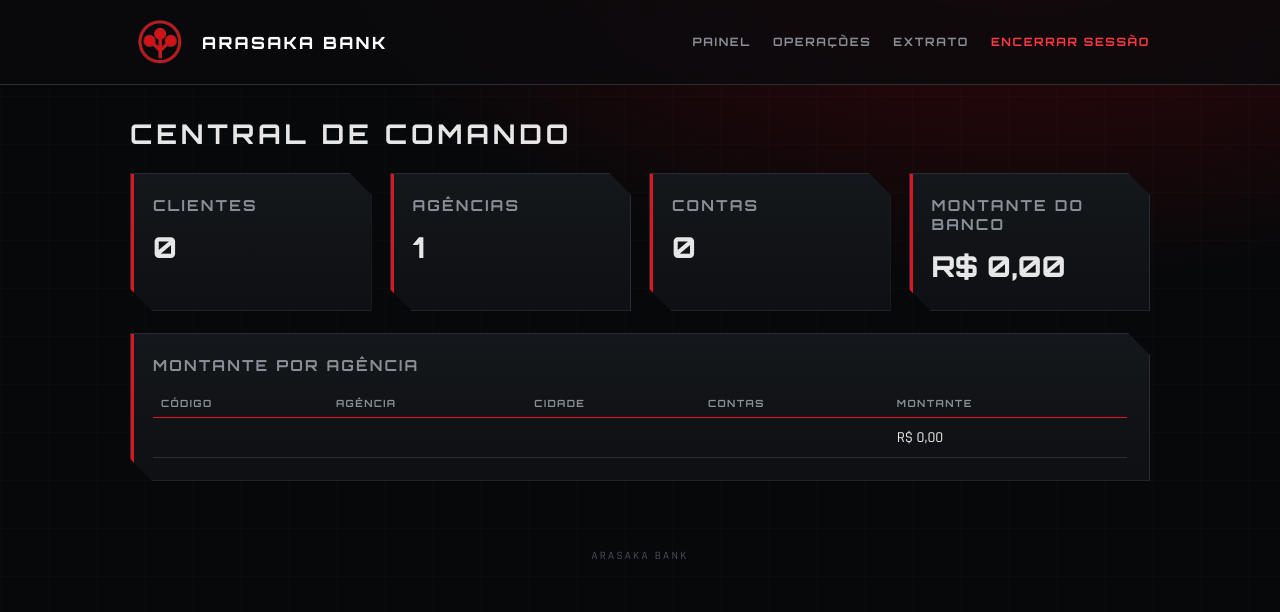
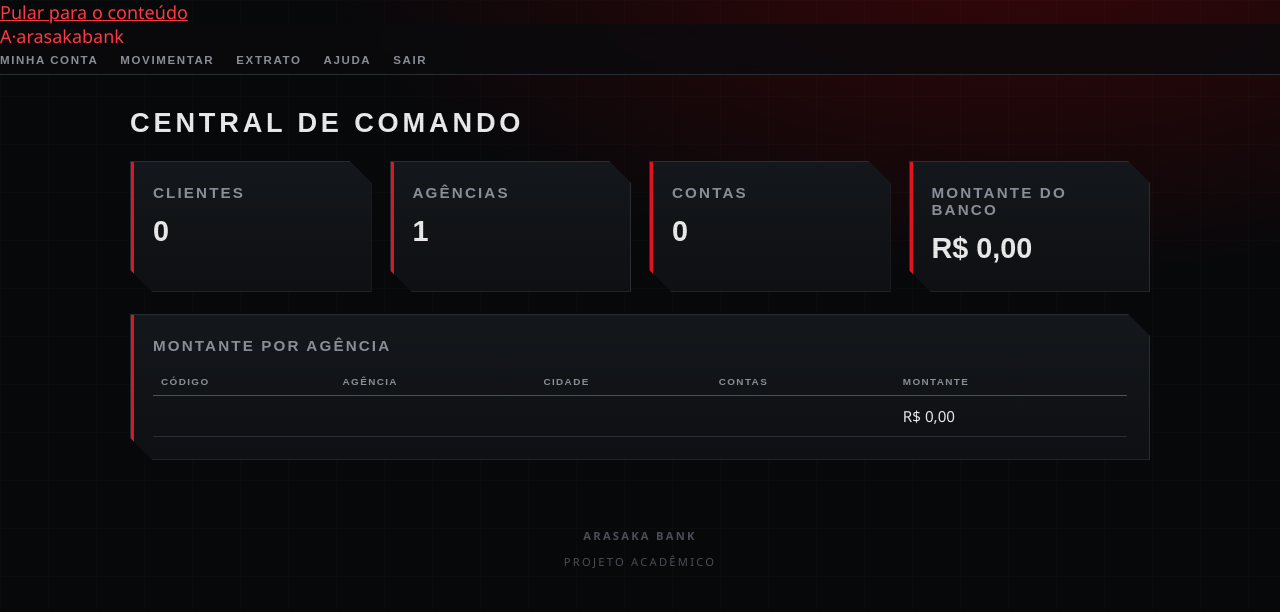
Before and after one commit to BrunCrvlh/Arasaka, a Flask app: page /admin in a window 1280 px wide. Shown: the top 612 px of the page. Run offline with Flask 3, Linux system fonts and the light colour scheme; the visitor is signed in with stand-in values (Sample User, id 1).

Commit message:
Update base.html

```diff
--- a/templates/base.html
+++ b/templates/base.html
@@ -1,51 +1,53 @@
 <!doctype html>
-<html lang="pt-br">
+<html lang="pt-BR">
 <head>
   <meta charset="utf-8">
   <meta name="viewport" content="width=device-width, initial-scale=1">
-<title>{% block titulo %}Arasaka Bank{% endblock %}</title>
-<link rel="preconnect" href="https://fonts.googleapis.com">
-<link href="https://fonts.googleapis.com/css2?family=Orbitron:wght@500;700;800&family=Rajdhani:wght@500;600;700&display=swap" rel="stylesheet">
+  <title>{% block titulo %}Arasaka Bank · Seu banco, mais simples{% endblock %}</title>
   <link rel="stylesheet" href="{{ url_for('static', filename='style.css') }}">
 </head>
 <body>
-<header><div class="bar">
-  <a class="brand" href="{{ url_for('index') }}"><img class="logo" src="{{ url_for('static', filename='Arasaka.png') }}" alt="Arasaka"> ARASAKA BANK</a>
-  <nav>
+<a class="skip" href="#conteudo">Pular para o conteúdo</a>
+<header class="cabecalho"><div class="barra">
+  <a class="marca" href="{{ url_for('index') }}"><span class="simbolo" aria-hidden="true">A<span>·</span></span><span>arasaka<span class="marca-bank">bank</span></span></a>
+  <nav aria-label="Navegação principal">
     {% if session.get('numero') %}
-    <a href="{{ url_for('painel') }}">Painel</a>
-    <a href="{{ url_for('operacoes') }}">Operações</a>
-    <a href="{{ url_for('extrato') }}">Extrato</a>
-    <a class="sair" href="{{ url_for('sair') }}">Encerrar sessão</a>
+      <a class="{{ 'ativo' if pagina == 'painel' }}" href="{{ url_for('painel') }}">Minha conta</a>
+      <a class="{{ 'ativo' if pagina == 'operacoes' }}" href="{{ url_for('operacoes') }}">Movimentar</a>
+      <a class="{{ 'ativo' if pagina == 'extrato' }}" href="{{ url_for('extrato') }}">Extrato</a>
+      <a class="{{ 'ativo' if pagina == 'ajuda' }}" href="{{ url_for('ajuda') }}">Ajuda</a>
+      <a class="nav-botao" href="{{ url_for('sair') }}">Sair</a>
     {% elif session.get('admin') %}
-    <a href="{{ url_for('admin') }}">Central</a>
-    <a href="{{ url_for('admin_agencias') }}">Agências</a>
-    <a href="{{ url_for('admin_clientes') }}">Clientes</a>
-    <a href="{{ url_for('admin_contas') }}">Contas</a>
-    <a class="sair" href="{{ url_for('sair') }}">Sair</a>
+      <a class="{{ 'ativo' if pagina == 'admin' }}" href="{{ url_for('admin') }}">Visão geral</a>
+      <a class="{{ 'ativo' if pagina == 'agencias' }}" href="{{ url_for('admin_agencias') }}">Agências</a>
+      <a class="{{ 'ativo' if pagina == 'clientes' }}" href="{{ url_for('admin_clientes') }}">Clientes</a>
+      <a class="{{ 'ativo' if pagina == 'contas' }}" href="{{ url_for('admin_contas') }}">Contas</a>
+      <a class="nav-botao" href="{{ url_for('sair') }}">Sair</a>
     {% else %}
-    <a href="{{ url_for('abrir_conta') }}">Abrir conta</a>
-    <a href="{{ url_for('entrar') }}">Acessar conta</a>
-    <a href="{{ url_for('admin_entrar') }}">Gerência</a>
+      <a class="{{ 'ativo' if pagina == 'ajuda' }}" href="{{ url_for('ajuda') }}">Como funciona</a>
+      <a class="{{ 'ativo' if pagina == 'gerencia' }}" href="{{ url_for('admin_entrar') }}">Gerência</a>
+      <a class="nav-botao" href="{{ url_for('entrar') }}">Acessar conta <span aria-hidden="true">↗</span></a>
+      <a class="btn pequeno" href="{{ url_for('abrir_conta') }}">Abra sua conta</a>
     {% endif %}
   </nav>
 </div></header>
-<main>
-  {% with mensagens = get_flashed_messages(with_categories=true) %}
-    {% for categoria, texto in mensagens %}<div class="msg {{ categoria }}">{{ texto }}</div>{% endfor %}
-  {% endwith %}
+<main id="conteudo" tabindex="-1">
+  <div aria-live="polite">{% for categoria, texto in get_flashed_messages(with_categories=true) %}<div class="mensagem {{ categoria }}" role="status"><strong>{{ 'Tudo certo' if categoria == 'ok' else 'Confira os dados' }}</strong><span>{{ texto }}</span></div>{% endfor %}</div>
   {% block conteudo %}{% endblock %}
 </main>
-<footer>Arasaka Bank</footer>
+<footer><div><strong>arasaka bank</strong></div><p>Projeto acadêmico</p></footer>
 <script>
-document.querySelectorAll('input[type="password"]').forEach(function(campo){
+// só troca a senha entre escondida e visível quando marca a caixinha
+document.querySelectorAll('input[type="password"]').forEach(function (campo) {
   var rotulo = document.createElement('label');
   rotulo.className = 'mostrar-senha';
   var caixa = document.createElement('input');
   caixa.type = 'checkbox';
-  caixa.onchange = function(){ campo.type = caixa.checked ? 'text' : 'password'; };
+  caixa.addEventListener('change', function () {
+    campo.type = caixa.checked ? 'text' : 'password';
+  });
   rotulo.appendChild(caixa);
-  rotulo.appendChild(document.createTextNode(' mostrar senha'));
+  rotulo.appendChild(document.createTextNode('Mostrar senha'));
   campo.after(rotulo);
 });
 </script>
```
Lines whose indentation alone changed are shown as unchanged.
